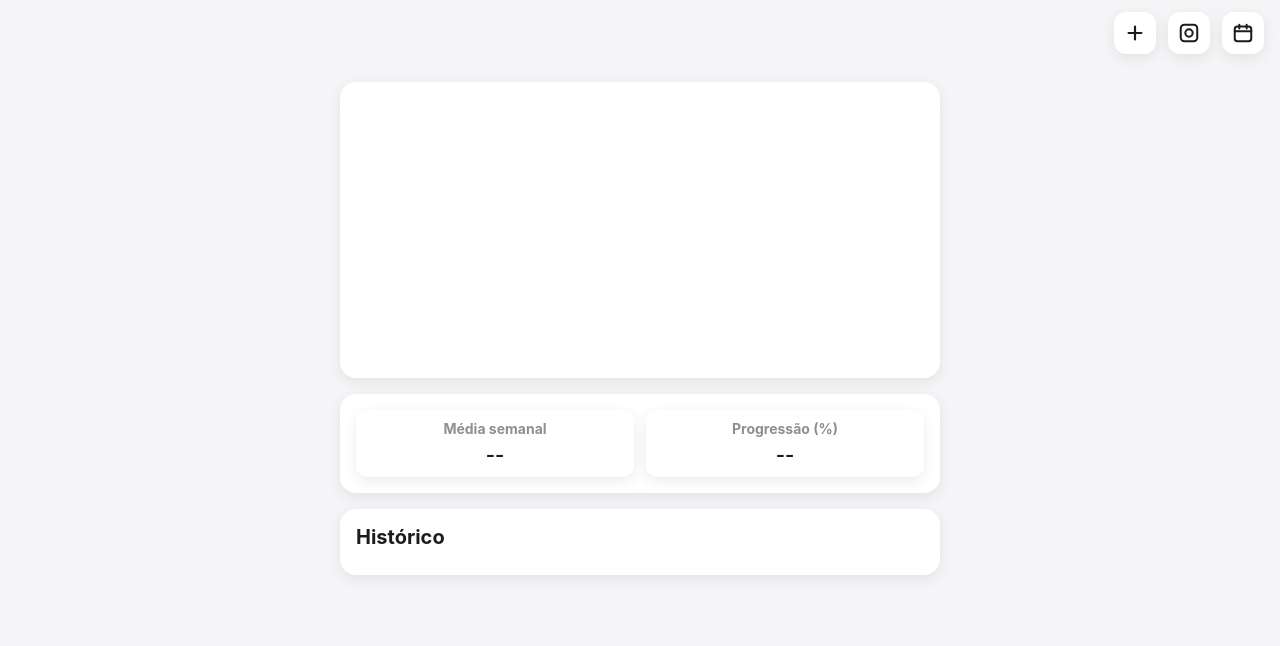
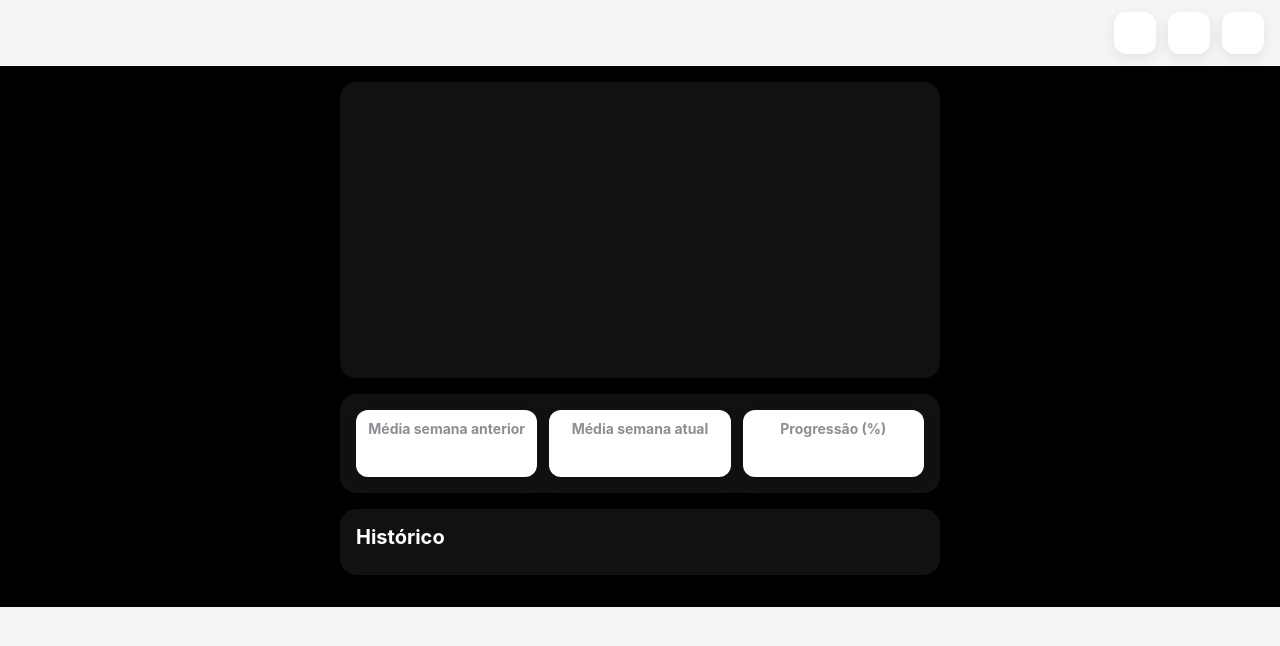
Before and after one commit to marciordcosta/fitness, a plain HTML site: page index.html in a window 1280 px wide. Drawn offline with nearby package versions, Linux system fonts and the light colour scheme.

Commit message:
Update index.html

```diff
--- a/index.html
+++ b/index.html
@@ -1,3 +1,4 @@
+<!-- NOVO index.html COMPLETO (atualizado conforme solicitado) -->
 <!DOCTYPE html>
 <html lang="pt-BR">
 <head>
@@ -12,47 +13,45 @@
   <script src="js/supabase.js"></script>
   <script src="js/pesos.js"></script>
 </head>
-<body>
+<body style="background:#000;color:#fff;">
 
-<!-- HEADER -->
 <header class="app-header" style="display:flex;align-items:center;justify-content:flex-end;gap:12px;padding:12px 16px;">
-
-  <!-- Botão "+" = apenas adicionar peso -->
   <button class="header-btn" onclick="abrirAddPeso()" aria-label="Adicionar Peso">
     <svg width="22" height="22" viewBox="0 0 24 24" fill="none">
-      <path d="M12 5v14M5 12h14" stroke="#1c1c1e" stroke-width="2.4" stroke-linecap="round"/>
+      <path d="M12 5v14M5 12h14" stroke="#fff" stroke-width="2.4" stroke-linecap="round"/>
     </svg>
   </button>
 
-  <!-- Botão Galeria -->
   <button class="header-btn" onclick="window.location='galeria.html'" aria-label="Galeria">
     <svg width="22" height="22" fill="none" viewBox="0 0 24 24">
-      <rect x="3" y="3" width="18" height="18" rx="4" stroke="#1c1c1e" stroke-width="2.2"/>
-      <circle cx="12" cy="12" r="4" stroke="#1c1c1e" stroke-width="2.2"/>
+      <rect x="3" y="3" width="18" height="18" rx="4" stroke="#fff" stroke-width="2.2"/>
+      <circle cx="12" cy="12" r="4" stroke="#fff" stroke-width="2.2"/>
     </svg>
   </button>
 
-  <!-- Botão Período -->
   <button class="header-btn" onclick="abrirPeriodo()" aria-label="Período">
     <svg width="22" height="22" viewBox="0 0 24 24" fill="none">
-      <rect x="3" y="5" width="18" height="16" rx="3" stroke="#1c1c1e" stroke-width="2.2"/>
-      <path d="M8 3v4M16 3v4M3 10h18" stroke="#1c1c1e" stroke-width="2.2" stroke-linecap="round"/>
+      <rect x="3" y="5" width="18" height="16" rx="3" stroke="#fff" stroke-width="2.2"/>
+      <path d="M8 3v4M16 3v4M3 10h18" stroke="#fff" stroke-width="2.2" stroke-linecap="round"/>
     </svg>
   </button>
-
 </header>
 
-<!-- CONTAINER -->
 <div class="container">
 
-  <div class="card">
+  <div class="card" style="background:#111;">
     <canvas id="graficoPeso"></canvas>
   </div>
 
-  <div class="card medias-container">
+  <div class="card medias-container" style="background:#111;display:flex;justify-content:space-between;">
     <div class="media-bloco">
-      <h3>Média semanal</h3>
-      <div id="mediaSemanalValor">--</div>
+      <h3>Média semana anterior</h3>
+      <div id="mediaSemanaAnterior">--</div>
+    </div>
+
+    <div class="media-bloco">
+      <h3>Média semana atual</h3>
+      <div id="mediaSemanaAtual">--</div>
     </div>
 
     <div class="media-bloco">
@@ -61,14 +60,13 @@
     </div>
   </div>
 
-  <div class="card">
+  <div class="card" style="background:#111;">
     <h2>Histórico</h2>
     <div id="listaPesos"></div>
   </div>
 
 </div>
 
-<!-- Modal Adicionar Peso -->
 <div id="modalPeso" class="modal" aria-hidden="true">
   <div class="modal-backdrop" onclick="fecharModals()"></div>
   <div class="modal-box">
@@ -84,7 +82,6 @@
   </div>
 </div>
 
-<!-- Modal Editar Peso -->
 <div id="modalEditar" class="modal" aria-hidden="true">
   <div class="modal-backdrop" onclick="fecharModals()"></div>
 
@@ -104,7 +101,6 @@
   </div>
 </div>
 
-<!-- Modal Foto (mantido, mas não chamado pelo index) -->
 <div id="modalFoto" class="modal" aria-hidden="true">
   <div class="modal-backdrop" onclick="fecharModals()"></div>
   <div class="modal-box">
@@ -121,12 +117,12 @@
   </div>
 </div>
 
-<!-- Modal Período -->
 <div id="modalPeriodo" class="modal" aria-hidden="true">
   <div class="modal-backdrop" onclick="fecharModals()"></div>
 
   <div class="modal-box">
     <h3>Período</h3>
+    <button onclick="filtroPeriodo('all')">Tudo</button>
     <button onclick="filtroPeriodo(7)">1 semana</button>
     <button onclick="filtroPeriodo(30)">1 mês</button>
     <button onclick="filtroPeriodo(180)">6 meses</button>
```
